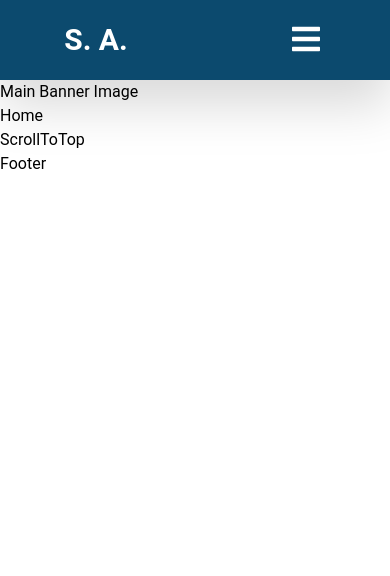
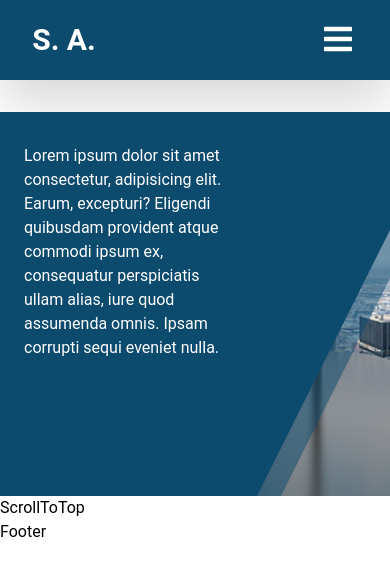
Before and after one commit to TatsuKenshi/akerman-law-firm-site, a React (Create React App) app: page / in a window 390 px wide. Shown: the top 576 px of the page. Built offline with nearby package versions, Linux system fonts and the light colour scheme; what i18next-xhr-backend would draw is missing.

Commit message:
sets up the basic responsive banner image

```diff
--- a/src/components/Navbar.tsx
+++ b/src/components/Navbar.tsx
@@ -38,7 +38,7 @@ const Navbar = ({ t }: any) => {
             <div className="h-[2px] w-full bg-transparent group-hover:bg-white"></div>
             <div className="w-full py-2 px-auto">
               <NavLink to="/" className="hover:text-yellow-100">
-                <span>{t("Home")}</span>
+                <span className="text-md font bold">{t("Home")}</span>
               </NavLink>
             </div>
             <div className="h-[2px] w-full bg-transparent group-hover:bg-white"></div>
@@ -48,7 +48,7 @@ const Navbar = ({ t }: any) => {
             <div className="h-[2px] w-full bg-transparent group-hover:bg-white"></div>
             <div className="w-full py-2 px-auto">
               <NavLink to="/contact" className="hover:text-yellow-100">
-                <span>{t("Contact")}</span>
+                <span className="text-md font bold">{t("Contact")}</span>
               </NavLink>
             </div>
             <div className="h-[2px] w-full bg-transparent group-hover:bg-white"></div>
@@ -58,7 +58,7 @@ const Navbar = ({ t }: any) => {
             <div className="h-[2px] w-full bg-transparent group-hover:bg-white"></div>
             <div className="w-full py-2 px-auto">
               <NavLink to="/workareas" className="hover:text-yellow-100">
-                <span>{t("WorkAreas")}</span>
+                <span className="text-md font bold">{t("WorkAreas")}</span>
               </NavLink>
             </div>
             <div className="h-[2px] w-full bg-transparent group-hover:bg-white"></div>
@@ -91,7 +91,7 @@ const Navbar = ({ t }: any) => {
       {/* small screen content section */}
       {/*  */}
 
-      <section className="flex lg:hidden text-white items-center justify-between px-16 h-full w-full">
+      <section className="flex lg:hidden text-white items-center justify-between px-8 h-full w-full">
         {/* logo div */}
         <div className="w-16 text-center">
           <NavLink to="/">
--- a/src/components/PageHero.tsx
+++ b/src/components/PageHero.tsx
@@ -1,7 +1,48 @@
 import React from "react";
+import banner1 from "../assets/banner1.jpg";
 
 const PageHero = () => {
-  return <div>Main Banner Image</div>;
+  return (
+    <div className="relative h-96 mt-8 overflow-hidden bg-sky-900 bg-opacity-50">
+      <div className="absolute z-30 flex w-full h-full">
+        <div className="relative z-30 w-4/6 md:w-3/6 lg:w-2/6 px-6 py-8 text-white md:py-10 md:w-1/2">
+          <h2 className="text-md md:text-lg lg:text-xl">
+            Lorem ipsum dolor sit amet consectetur, adipisicing elit. Earum,
+            excepturi? Eligendi quibusdam provident atque commodi ipsum ex,
+            consequatur perspiciatis ullam alias, iure quod assumenda omnis.
+            Ipsam corrupti sequi eveniet nulla.
+          </h2>
+          <span></span>
+        </div>
+        <div className="absolute top-0 right-0 flex w-full h-full">
+          <div className="w-1/6 h-full bg-sky-900"></div>
+          <div className="relative w-1/6">
+            <svg
+              fill="currentColor"
+              viewBox="0 0 100 100"
+              className="absolute inset-y-0 z-20 h-full text-sky-900"
+            >
+              <polygon id="diagonal" points="0,0 100,0 50,100 0,100"></polygon>
+            </svg>
+            <svg
+              fill="currentColor"
+              viewBox="0 0 100 100"
+              className="absolute inset-y-0 z-10 h-full ml-6 text-sky-900 text-opacity-50"
+            >
+              <polygon points="0,0 100,0 50,100 0,100"></polygon>
+            </svg>
+          </div>
+        </div>
+      </div>
+      <div className="absolute top-0 right-0 block w-full h-full">
+        <img
+          alt="Corporate Office"
+          className="object-cover h-full min-w-full"
+          src={banner1}
+        />
+      </div>
+    </div>
+  );
 };
 
 export default PageHero;
--- a/src/index.tsx
+++ b/src/index.tsx
@@ -22,7 +22,6 @@ root.render(
         <Router>
           <Navbar />
           <Sidebar />
-          <PageHero />
           <App />
           <ScrollToTop />
           <Footer />
--- a/src/pages/Contact.tsx
+++ b/src/pages/Contact.tsx
@@ -1,7 +1,13 @@
 import React from "react";
 
+const PageHero = React.lazy(() => import("../components/PageHero"));
+
 const Contact = () => {
-  return <div>Contact</div>;
+  return (
+    <main>
+      <PageHero />
+    </main>
+  );
 };
 
 export default Contact;
--- a/src/pages/Home.tsx
+++ b/src/pages/Home.tsx
@@ -1,7 +1,13 @@
 import React from "react";
 
+const PageHero = React.lazy(() => import("../components/PageHero"));
+
 const Home = () => {
-  return <div>Home</div>;
+  return (
+    <main className="overflow-hidden">
+      <PageHero />
+    </main>
+  );
 };
 
 export default Home;
--- a/src/pages/WorkAreas.tsx
+++ b/src/pages/WorkAreas.tsx
@@ -1,14 +1,21 @@
 import { withTranslation } from "react-i18next";
 import FlipCard from "../components/FlipCard";
 import { cardItems } from "../content/content";
+import React from "react";
+
+const PageHero = React.lazy(() => import("../components/PageHero"));
 
 const WorkAreas = (t: any) => {
   return (
-    <div className="flex">
-      {cardItems.map((item) => {
-        return <FlipCard key={item.id} {...item} />;
-      })}
-    </div>
+    <main>
+      <PageHero />
+
+      <div className="flex">
+        {cardItems.map((item) => {
+          return <FlipCard key={item.id} {...item} />;
+        })}
+      </div>
+    </main>
   );
 };
 
```
Also changed, not shown: src/assets/banner1.jpg (renamed from src/assets/banner-1.jpg).
